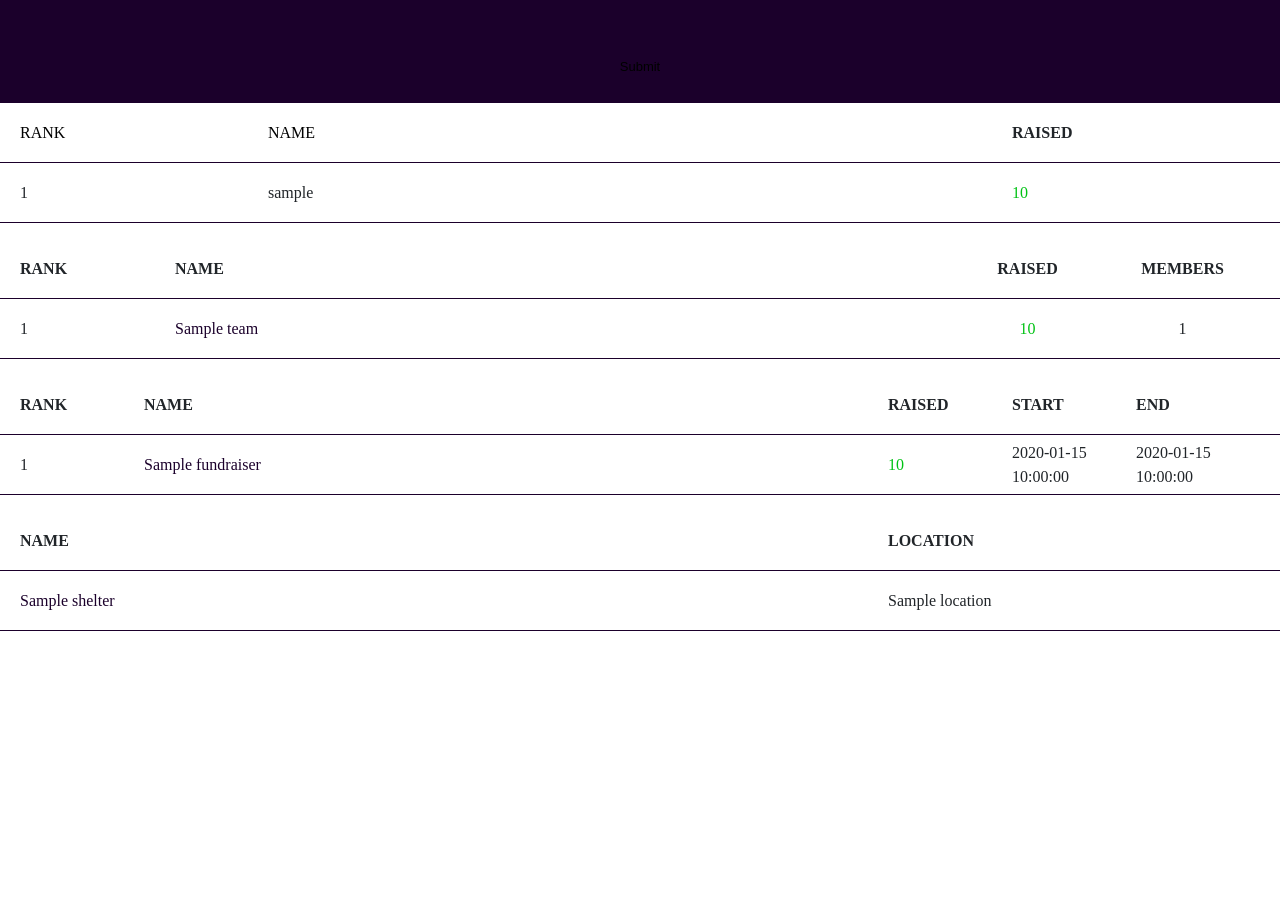
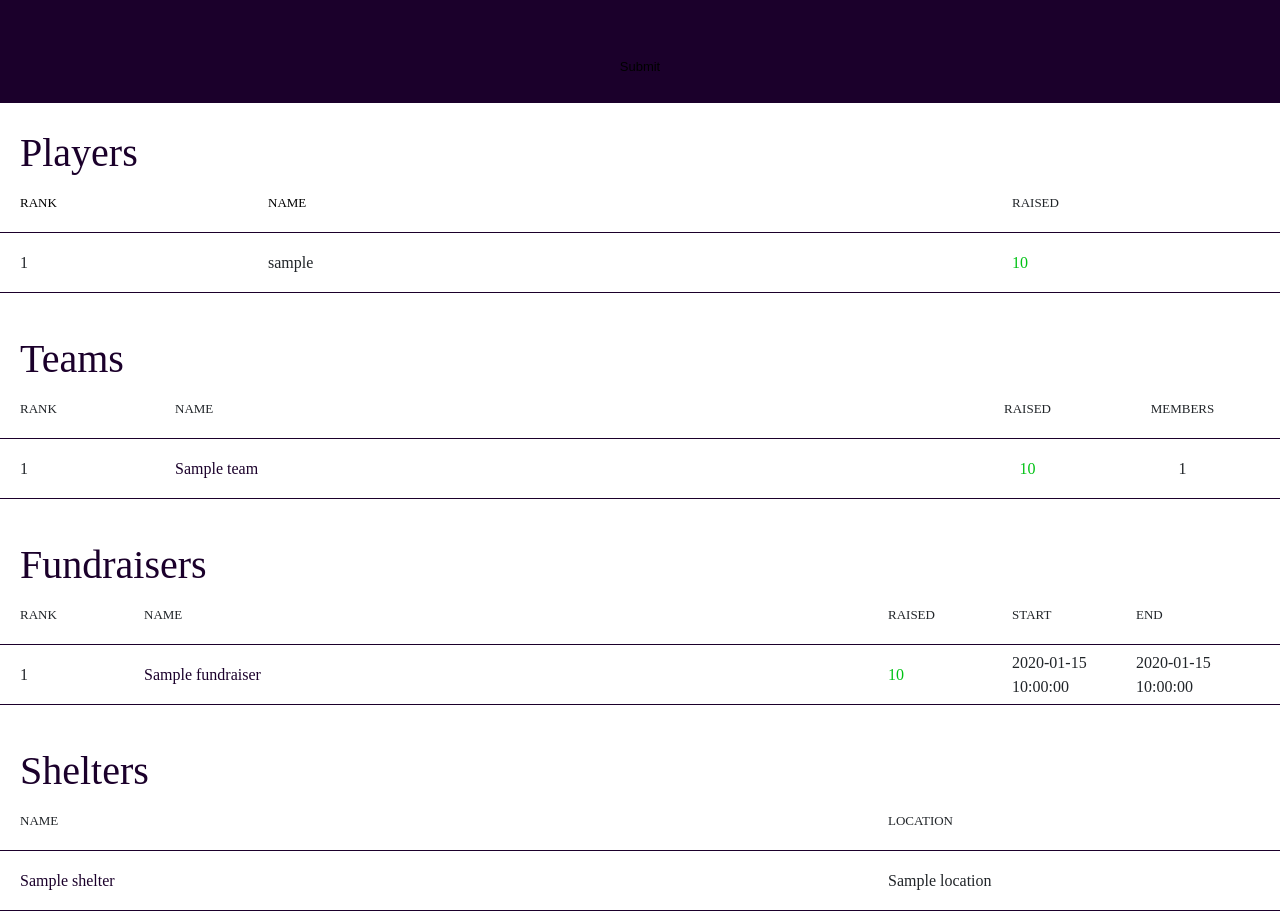
Before and after one commit to pksebben/paws, a Python web app: template python/pyg/web/templates/content_search.html in a window 1280 px wide. Shown: the part 40-951 px from the top of the page. Before the commit the page ends 671 px from the top, so only its background shows below. Run offline with Jinja, Linux system fonts and the light colour scheme; the template is opened without the code that fills it: most values are stand-ins (such as "Sample title", 1, 10 or a date in 2020); form fields are guessed from the names that the template uses; some libraries are stand-ins or nearby versions; some web fonts are replaced.

Commit message:
Search page - added in labels for the individual table results

```diff
--- a/python/pyg/web/static/scss/modules/table.scss
+++ b/python/pyg/web/static/scss/modules/table.scss
@@ -15,9 +15,10 @@
         th button{
                 font-family: alphaHeadline;
                 text-transform: uppercase;
-                font-size: 16px;
+                font-size: 13px;
                 font-style:normal;
                 text-align: left;
+                font-weight:200;
         }
         .table-cell{
                 @include flex-grow(1);
--- a/python/pyg/web/static/scss/views/search.scss
+++ b/python/pyg/web/static/scss/views/search.scss
@@ -91,6 +91,12 @@
 }
 
 .search{
+        .search-table-label{
+                padding:30px 20px 0px;
+                color:$dkpurple;
+                font-family:alphaHeadline;
+                font-size:40px;
+        }
         .table-row{
                 height:60px;
                 border-bottom:1px solid $dkpurple;
--- a/python/pyg/web/static/styles.css
+++ b/python/pyg/web/static/styles.css
@@ -447,9 +447,10 @@ a {
   .table-row th button {
     font-family: alphaHeadline;
     text-transform: uppercase;
-    font-size: 16px;
+    font-size: 13px;
     font-style: normal;
-    text-align: left; }
+    text-align: left;
+    font-weight: 200; }
   .table-row .table-cell {
     -webkit-flex-grow: 1;
     -moz-flex-grow: 1;
@@ -1090,6 +1091,11 @@ li.leaderboard-list-item:first-child .leaderboard-list-item-name {
         color: #1b002b;
         cursor: pointer; }
 
+.search .search-table-label {
+  padding: 30px 20px 0px;
+  color: #1b002b;
+  font-family: alphaHeadline;
+  font-size: 40px; }
 .search .table-row {
   height: 60px;
   border-bottom: 1px solid #1b002b;
--- a/python/pyg/web/templates/content_search.html
+++ b/python/pyg/web/templates/content_search.html
@@ -19,8 +19,8 @@
     </form>
   </div>
   <div class="searchResults">
-
     {% if results.players[0] is defined %}
+    <label class="search-table-label">Players</label>
     <table id="player_results" class="table">
       <tr class="table-row">
 	<th class="search-table-rank table-cell"><button onclick={% set sortby = "id" %}>Rank</button></th>
@@ -38,6 +38,7 @@
     {% endif %}
 
     {% if results.teams[0] is defined %}
+    <label class="search-table-label">Teams</label>
     <table id="team_results" class="table">
       <tr class="table-header table-row">
 	<th class="search-table-rank table-cell">Rank</th>
@@ -58,6 +59,7 @@
     {% endif %}
 
     {% if results.fundraisers[0] is defined %}
+    <label class="search-table-label">Fundraisers</label>
     <table id="fundraiser_results" class="table">
       <tr class="table-header table-row">
 	<th class="search-table-rank table-cell">Rank</th>
@@ -79,6 +81,7 @@
     {% endif %}
 
     {% if results.shelters[0] is defined %}
+    <label class="search-table-label">Shelters</label>
     <table id="shelter_results" class="table">
       <tr class="table-header table-row">
 	<th class="search_table-name table-cell" class="search_table-name">Name</th>
```
Also changed, not shown: 1 other file.
